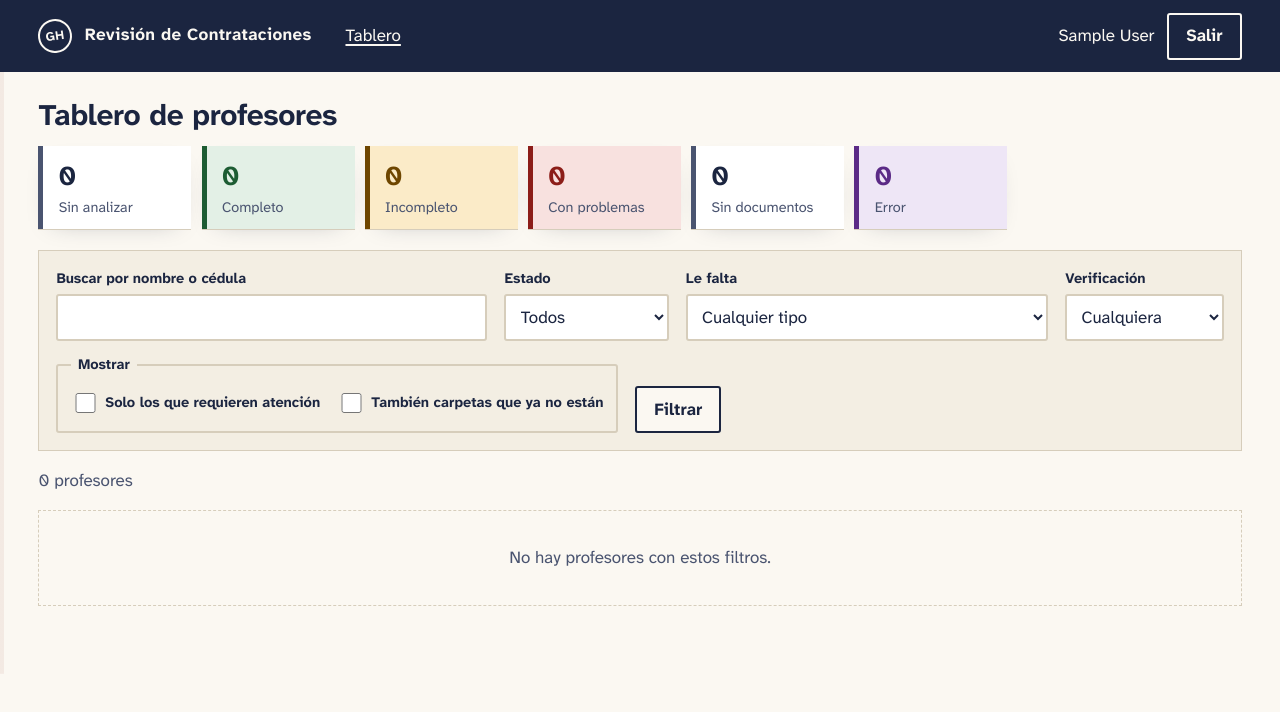
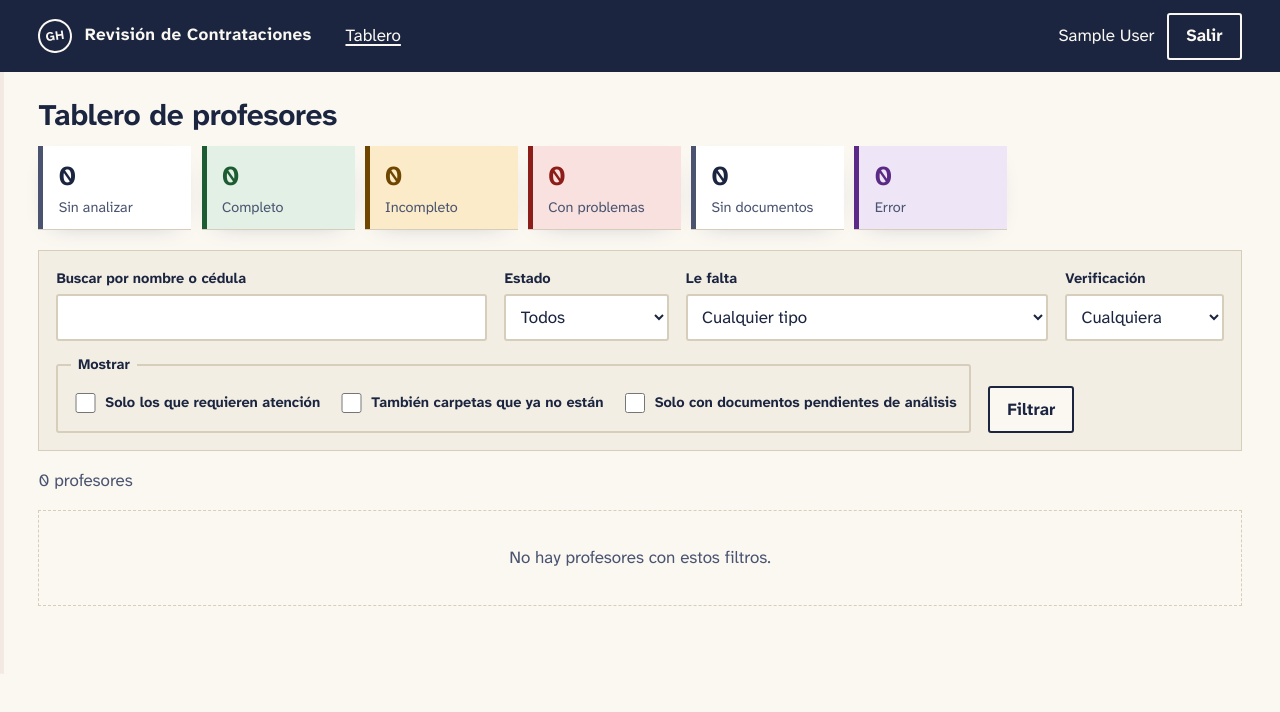
Before and after one commit to UVI-TECH/review-procurements-GH, a Django app: page /tablero/ in a window 1280 px wide. Shown: the top 712 px of the page. Run offline with Django 5.2, Linux system fonts and the light colour scheme; the visitor is signed in with stand-in values (Sample User, id 1); data comes from the database, SQL or seed files in the repository; data that the repository does not hold is empty; parts of the project's set-up code (start-up, migrations or seed data) failed here and were passed over.

Commit message:
feat(contrataciones): show documents pending analysis apart from missing ones
A present document whose current sha256 has no Analisis yet is "pending
analysis": the detail lists it as such (not as an error), says the state
may change, and the panel says it will be analyzed in the next run. The
board tags each professor with how many are pending and can filter by it.

Pending is computed at query time with Exists over the current sha256, not
stored: scanning adds documents without recalculating the summary. A
document with only an error Analisis is not pending; it shows as an error.

Co-Authored-By: Claude Opus 5.5 <noreply@anthropic.com>

```diff
--- a/apps/contrataciones/views.py
+++ b/apps/contrataciones/views.py
@@ -12,7 +12,8 @@ from django.contrib.contenttypes.models import ContentType
 from django.core.exceptions import ValidationError
 from django.core.management import CommandError
 from django.core.paginator import Paginator
-from django.db.models import Count, Q
+from django.db.models import Count, Exists, IntegerField, OuterRef, Q, Subquery
+from django.db.models.functions import Coalesce
 from django.http import Http404, HttpResponse
 from django.shortcuts import get_object_or_404, redirect, render
 from django.urls import reverse
@@ -55,6 +56,18 @@ NOMBRE_DE_TIPO = {
 }
 
 
+def _pendientes_de_analisis():
+    """Documentos presentes de cada profesor cuyo sha256 actual aún no tiene Analisis.
+
+    Se calcula al consultar, no se guarda: el escaneo agrega documentos sin recalcular
+    el resumen del profesor, y "pendiente" no debe confundirse con "faltante".
+    """
+    analizado = Analisis.objects.filter(documento=OuterRef("pk"), sha256=OuterRef("sha256"))
+    return Documento.objects.filter(profesor=OuterRef("pk"), presente=True).exclude(
+        Exists(analizado)
+    )
+
+
 def _responder(request, completa, fragmento, contexto):
     plantilla = fragmento if request.headers.get("HX-Request") else completa
     respuesta = render(request, plantilla, contexto)
@@ -82,6 +95,7 @@ def tablero(request):
         "falta": request.GET.get("falta", ""),
         "verificacion": request.GET.get("verificacion", ""),
         "atencion": request.GET.get("atencion") == "1",
+        "pendientes": request.GET.get("pendientes") == "1",
         "ocultos": request.GET.get("ocultos") == "1",
     }
 
@@ -99,6 +113,8 @@ def tablero(request):
         profesores = filtrar_por_verificacion(profesores, filtros["verificacion"])
     if filtros["atencion"]:
         profesores = profesores.filter(requiere_atencion=True)
+    if filtros["pendientes"]:
+        profesores = profesores.filter(Exists(_pendientes_de_analisis()))
     if filtros["q"]:
         busqueda = Q(nombre__icontains=filtros["q"]) | Q(carpeta__icontains=filtros["q"])
         if ve_datos_personales and solo_digitos(filtros["q"]):
@@ -106,6 +122,12 @@ def tablero(request):
             busqueda |= Q(cedula__contains=digitos) | Q(cedula_confirmada__contains=digitos)
         profesores = profesores.filter(busqueda)
 
+    por_analizar = (
+        _pendientes_de_analisis().order_by().values("profesor").annotate(n=Count("pk")).values("n")
+    )
+    profesores = profesores.annotate(
+        por_analizar=Coalesce(Subquery(por_analizar, output_field=IntegerField()), 0)
+    )
     pagina = Paginator(profesores.order_by("nombre", "pk"), POR_PAGINA).get_page(
         request.GET.get("pagina")
     )
@@ -182,6 +204,7 @@ def detalle(request, pk):
                 if e.resultado
                 else "Descartado",
                 "valido": e.resultado.es_valido if e.resultado else None,
+                "pendiente": e.analisis is None,
                 "puede_aprobar": bool(e.analisis)
                 and tipo_ia not in (Analisis.TIPO_ERROR, Analisis.TIPO_ILEGIBLE)
                 and catalogo.resolver(tipo_ia) is not None,
@@ -200,6 +223,7 @@ def detalle(request, pk):
     contexto = {
         "profesor": profesor,
         "evaluacion": evaluacion,
+        "por_analizar": sum(d["pendiente"] for d in documentos),
         "documentos": documentos,
         "elegido": elegido,
         "tipos_activos": TipoDocumento.objects.filter(activo=True).order_by("orden"),
--- a/static/css/app.css
+++ b/static/css/app.css
@@ -42,6 +42,8 @@
   --faltante-fondo: #fbebc8;
   --neutro: #4a5470;
   --neutro-fondo: #ebe6db;
+  --pendiente: #1f4e79;
+  --pendiente-fondo: #e4edf6;
   --error: #5b2a86;
   --error-fondo: #eee6f6;
 
@@ -569,6 +571,18 @@ legend {
   background: var(--faltante-fondo);
 }
 
+.semaforo-pendiente,
+.etiqueta-pendiente {
+  color: var(--pendiente);
+  background: var(--pendiente-fondo);
+  border-color: var(--pendiente);
+}
+
+.aviso-pendiente {
+  border-color: var(--pendiente);
+  background: var(--pendiente-fondo);
+}
+
 .semaforo-ausente,
 .semaforo-sin_dato {
   color: var(--neutro);
--- a/templates/contrataciones/_espacio.html
+++ b/templates/contrataciones/_espacio.html
@@ -10,10 +10,15 @@
            hx-get="?documento={{ e.documento.pk }}" hx-target="#espacio" hx-swap="outerHTML" hx-push-url="true"
            {% if elegido and elegido.evaluado.documento.pk == e.documento.pk %}aria-current="true"{% endif %}>
           <span class="documento-nombre">{{ e.documento.nombre_archivo }}</span>
+          {% if d.pendiente %}
+          <span class="documento-tipo">Aún sin analizar</span>
+          <span class="insignia semaforo-pendiente"><span aria-hidden="true">⏳</span> Pendiente de análisis</span>
+          {% else %}
           <span class="documento-tipo">{{ d.tipo_efectivo }}</span>
           {% if d.valido is True %}<span class="insignia semaforo-valido">✓ Válido</span>
           {% elif d.valido is False %}<span class="insignia semaforo-invalido">✗ {% if e.resultado.es_error %}Error{% elif e.resultado.es_ilegible %}Ilegible{% else %}Inválido{% endif %}</span>
           {% else %}<span class="insignia">Descartado</span>{% endif %}
+          {% endif %}
           {% if e.revision %}<span class="etiqueta">Revisado: {{ e.revision.get_decision_display|lower }}</span>{% endif %}
           {% if e.documento.reintentos_agotados %}<span class="etiqueta etiqueta-atencion">Reintentos agotados</span>{% endif %}
         </a>
--- a/templates/contrataciones/_panel.html
+++ b/templates/contrataciones/_panel.html
@@ -3,11 +3,11 @@
   <h2 id="titulo-panel">{{ e.documento.nombre_archivo }}</h2>
 
   <dl class="datos datos-documento">
-    <div><dt>La IA dice</dt><dd>{{ elegido.tipo_ia }}{% if e.analisis %} · {% if e.resultado_ia.es_valido %}válido{% elif e.resultado_ia.es_error %}error{% else %}inválido{% endif %}{% endif %}</dd></div>
+    <div><dt>La IA dice</dt><dd>{% if elegido.pendiente %}<span class="insignia semaforo-pendiente"><span aria-hidden="true">⏳</span> Pendiente de análisis</span> Se analizará en la próxima corrida.{% else %}{{ elegido.tipo_ia }} · {% if e.resultado_ia.es_valido %}válido{% elif e.resultado_ia.es_error %}error{% else %}inválido{% endif %}{% endif %}</dd></div>
     {% if e.analisis.numero_documento %}<div><dt>Cédula en el documento</dt><dd class="cedula">{{ e.analisis.numero_documento }}</dd></div>{% endif %}
     {% if e.analisis.nombre_persona %}<div><dt>Nombre en el documento</dt><dd>{{ e.analisis.nombre_persona }}</dd></div>{% endif %}
     {% if e.resultado_ia.observaciones %}<div><dt>Observaciones</dt><dd>{{ e.resultado_ia.observaciones }}</dd></div>{% endif %}
-    {% if e.resultado_ia.es_error %}<div><dt>Error</dt><dd>{{ e.resultado_ia.error }}</dd></div>{% endif %}
+    {% if e.resultado_ia.es_error and not elegido.pendiente %}<div><dt>Error</dt><dd>{{ e.resultado_ia.error }}</dd></div>{% endif %}
     <div><dt>Revisión vigente</dt><dd>
       {% if e.revision %}{{ e.revision.get_decision_display }}{% if e.revision.tipo_corregido %} como «{{ e.revision.tipo_corregido.etiqueta }}»{% endif %} por {{ e.revision.usuario.get_full_name|default:e.revision.usuario.username }}, {{ e.revision.fecha|date:"j M Y, H:i" }}{% if e.revision.comentario %}: «{{ e.revision.comentario }}»{% endif %}
       {% else %}Sin revisión: cuenta lo que dice la IA.{% endif %}
--- a/templates/contrataciones/_resultados.html
+++ b/templates/contrataciones/_resultados.html
@@ -20,6 +20,7 @@
         {% if puede_ver_detalle %}<a href="{% url 'detalle' p.pk %}">{{ p.nombre }}</a>{% else %}{{ p.nombre }}{% endif %}
         {% if not p.carpeta_presente %}<span class="etiqueta">Carpeta ya no está</span>{% endif %}
         {% if p.requiere_atencion %}<span class="etiqueta etiqueta-atencion">Requiere atención</span>{% endif %}
+        {% if p.por_analizar %}<span class="etiqueta etiqueta-pendiente">{{ p.por_analizar }} pendiente{{ p.por_analizar|pluralize }} de análisis</span>{% endif %}
       </th>
       {% if ve_cedulas %}<td class="cedula">{{ p.cedula_confirmada|default:p.cedula|default:"—" }}</td>{% endif %}
       <td><span class="insignia estado-{{ p.estado|lower }}">{{ p.get_estado_display }}</span></td>
--- a/templates/contrataciones/detalle.html
+++ b/templates/contrataciones/detalle.html
@@ -20,6 +20,9 @@
         {% else %}<span class="insignia verificacion-pendiente">Pendiente</span>{% endif %}
       </dd></div>
     </dl>
+    {% if por_analizar %}
+      <p class="aviso aviso-pendiente"><strong>{{ por_analizar }} documento{{ por_analizar|pluralize }} pendiente{{ por_analizar|pluralize }} de análisis.</strong> El estado y lo que falta pueden cambiar cuando se analice{{ por_analizar|pluralize:"n" }}.</p>
+    {% endif %}
     {% if evaluacion.faltantes %}
       <p class="aviso"><strong>Faltan:</strong> {% for tipo in evaluacion.faltantes %}{{ tipo.etiqueta }}{% if not forloop.last %}, {% endif %}{% endfor %}.</p>
     {% endif %}
--- a/templates/contrataciones/tablero.html
+++ b/templates/contrataciones/tablero.html
@@ -47,6 +47,10 @@
       <input type="checkbox" id="ocultos" name="ocultos" value="1"{% if filtros.ocultos %} checked{% endif %}>
       <label for="ocultos">También carpetas que ya no están</label>
     </div>
+    <div class="campo campo-casilla">
+      <input type="checkbox" id="pendientes" name="pendientes" value="1"{% if filtros.pendientes %} checked{% endif %}>
+      <label for="pendientes">Solo con documentos pendientes de análisis</label>
+    </div>
   </fieldset>
   <button type="submit" class="boton">Filtrar</button>
   <span class="cargando htmx-indicator" aria-hidden="true">Cargando…</span>
```
Also changed, not shown: tests/test_vistas.py (+69 -0 lines).
